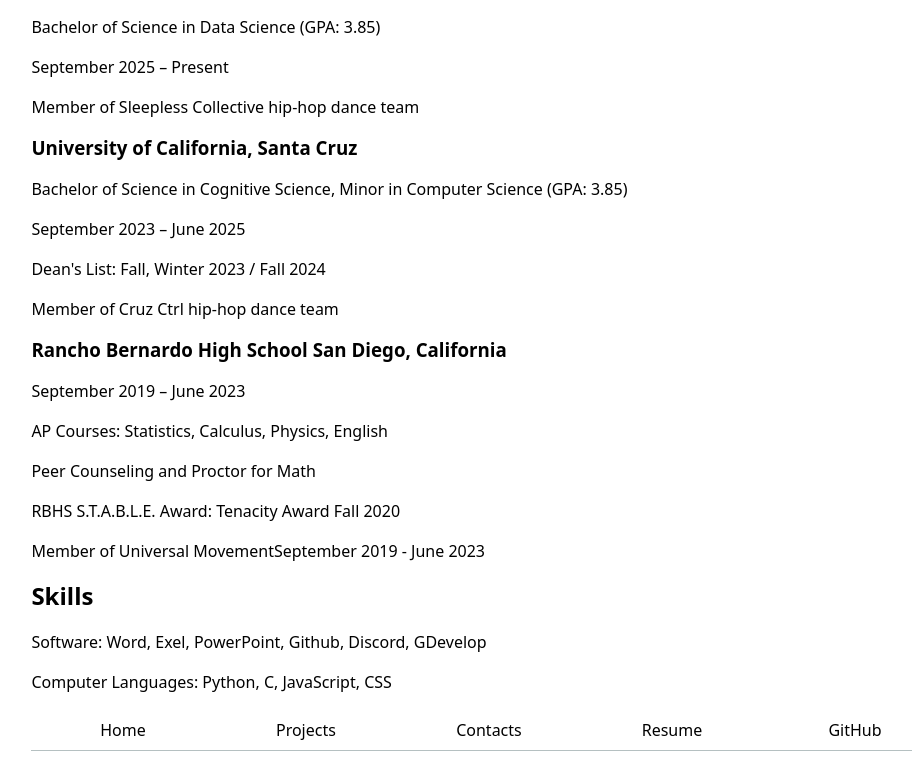
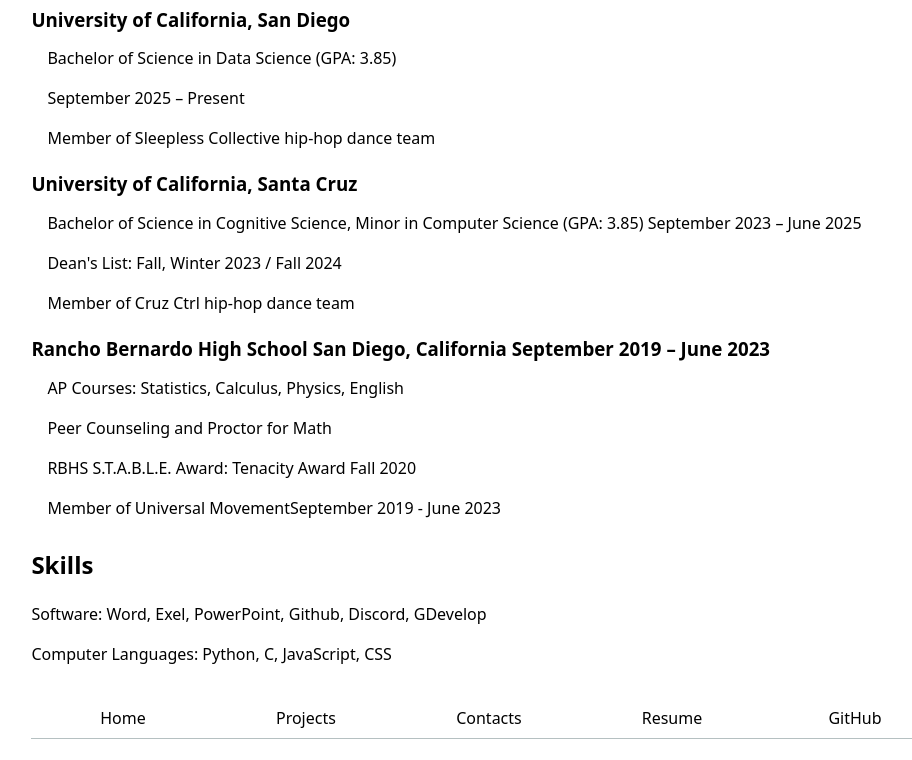
Before and after one commit to z2ong/portfolio, a plain HTML site: page resume/index.html in a window 1280 px wide. Shown: the part 650-1410 px from the top of the page, without its empty margins (151-1063 px from the left). Drawn offline with Linux system fonts and the light colour scheme.

Commit message:
didn't realize i had to add a class to the resume body until now woe is me

```diff
--- a/resume/index.html
+++ b/resume/index.html
@@ -6,7 +6,7 @@
     <title>Zach Ong: Resume</title>
     <link rel = "stylesheet" href = "../style.css">
 </head>
-<body>
+<body class = "resume">
     <h1>Zachary Ong</h1>
     <p>San Diego, California - 858.829.7024 - ongzach06@gmail.com</p>
 
@@ -38,15 +38,15 @@
 
         <article>
             <h3>University of California, Santa Cruz</h3>
-            <p>Bachelor of Science in Cognitive Science, Minor in Computer Science (GPA: 3.85)</p>
-            <p><time datetime="2023-09">September 2023</time> – <time datetime="2025-06">June 2025</time></p>
+            <p>Bachelor of Science in Cognitive Science, Minor in Computer Science (GPA: 3.85)
+            <time datetime="2023-09">September 2023</time> – <time datetime="2025-06">June 2025</time></p>
             <p>Dean's List: Fall, Winter 2023 / Fall 2024</p>
             <p>Member of Cruz Ctrl hip-hop dance team</p>
         </article>
 
         <article>
-            <h3>Rancho Bernardo High School San Diego, California</h3>
-            <p><time datetime="2019-09">September 2019</time> – <time datetime="2023-06">June 2023</time></p>
+            <h3>Rancho Bernardo High School San Diego, California
+            <time datetime="2019-09">September 2019</time> – <time datetime="2023-06">June 2023</time></h3>
             <p>AP Courses: Statistics, Calculus, Physics, English</p>
             <p>Peer Counseling and Proctor for Math</p>
             <p>RBHS S.T.A.B.L.E. Award: Tenacity Award Fall	2020</p>
```
